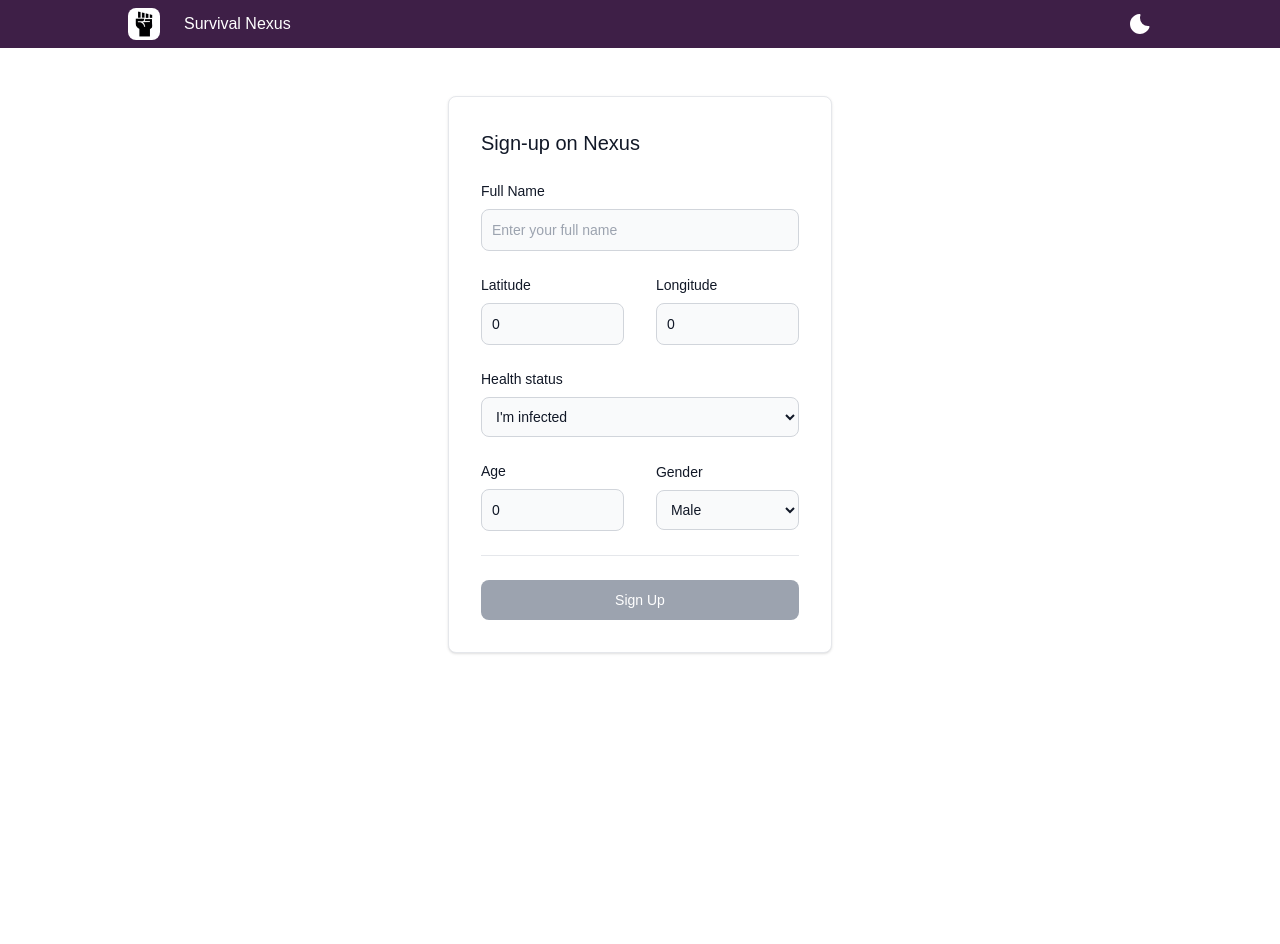
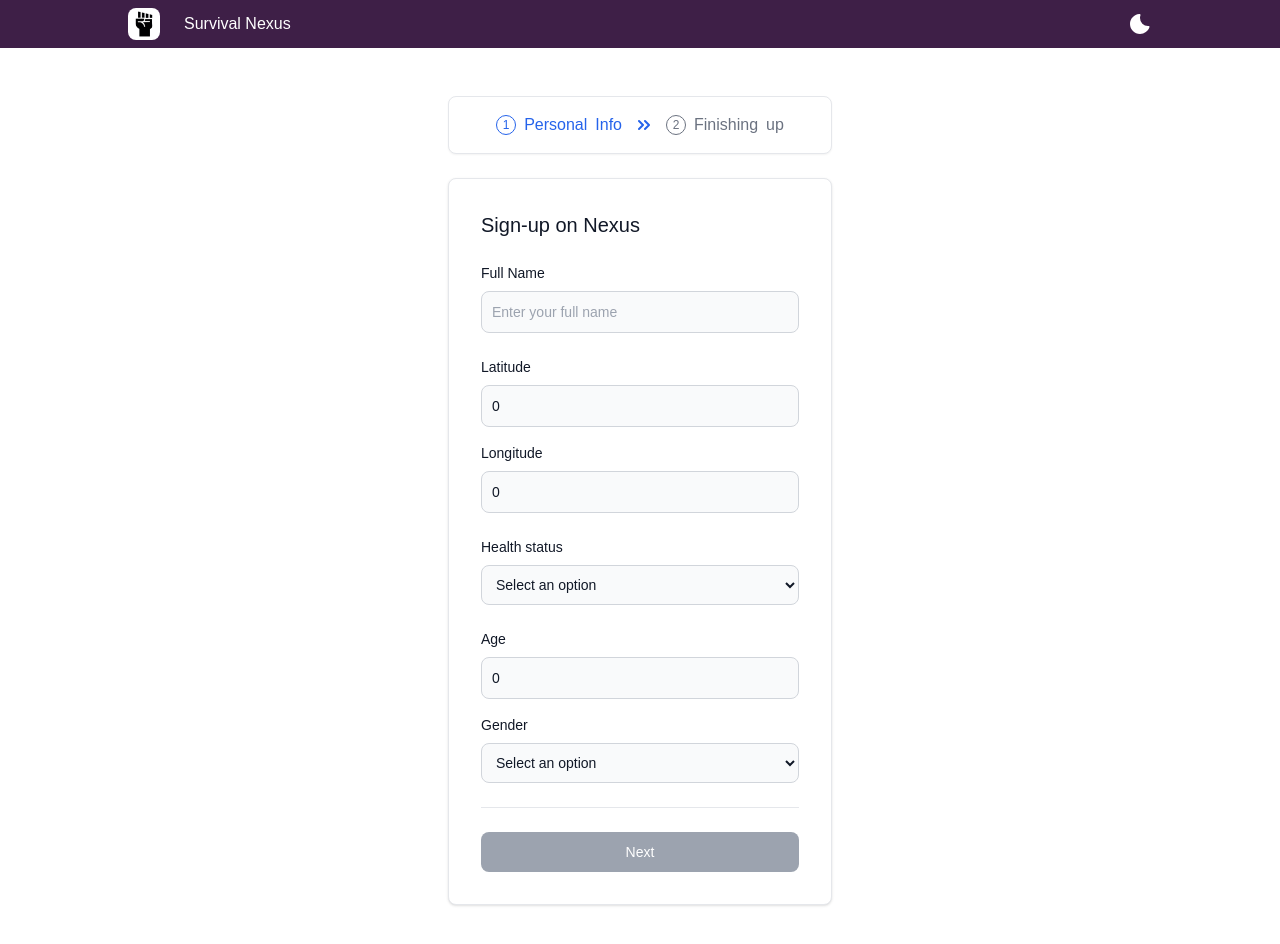
Before and after one commit to nicolaslima321/nexus, a Next.js app in the folder frontend/: page /signup in a window 1280 px wide. Shown: the top 944 px of the page. Before the commit the page ends 800 px from the top, so only its background shows below. Built offline with nearby package versions, Linux system fonts and the light colour scheme; what @mui/material-nextjs would draw is missing.

Commit message:
refactor: components improvements and turn sign up page into an stepper sign up

```diff
--- a/frontend/src/app/api/signup/route.ts
+++ b/frontend/src/app/api/signup/route.ts
@@ -3,6 +3,9 @@ import { performCreation } from "~/apis/account-api";
 export async function POST(request: Request) {
   try {
     const survivorData = await request.json();
+
+    console.log('survivorData');
+    console.log(survivorData);
 
     const creationPayload = await performCreation(survivorData);
 
--- a/frontend/src/app/signup/page.tsx
+++ b/frontend/src/app/signup/page.tsx
@@ -4,80 +4,87 @@ import { useRouter } from "next/navigation";
 import { useState } from "react";
 import Button from "~/components/common/Button";
 import Card from "~/components/common/Card";
-import SelectInput from "~/components/common/SelectInput";
-import TextInput from "~/components/common/TextInput";
 import { useNotification } from "~/contexts/NotificationContext";
 import { ISurvivor } from "~/interfaces";
+import { IAccount } from "~/interfaces/account";
+import SignupFirstStep from "~/page-components/signup/FirstStep";
+import SignupSecondStep from "~/page-components/signup/SecondStep";
 
-export default function LoginPage() {
+export default function SignupPage() {
   const router = useRouter();
   const { notify } = useNotification();
+
+  const [step, setStep] = useState(1);
 
   const [survivor, setSurvivor] = useState<ISurvivor>({
     age: 0,
     fullName: '',
     gender: '',
+    status: '',
     isInfected: false,
     latitude: 0,
     longitude: 0,
   });
 
+  const [account, setAccount] = useState<IAccount>({
+    email: '',
+    password: '',
+    passwordConfirmation: '',
+  });
+
   const [isCreatingSurvivor, setIsCreatingSurvivor] = useState(false);
 
-  const updateSurvivor = (key: string, value: string | number | boolean) => {
-    setSurvivor({
-      ...survivor,
-      [key]: value,
-    });
+  const onUpdateSurvivorData = (key: string, value: string | number | boolean) => {
+    if (step === 1) {
+      setSurvivor({
+        ...survivor,
+        [key]: value,
+      });
+    } else if (step === 2) {
+      setAccount({
+        ...account,
+        [key]: value,
+      });
+    }
   };
 
-  const genderOptions = [
-    {
-      label: "Male",
-      value: 'male',
-    },
-    {
-      label: "Female",
-      value: 'Female',
-    },
-    {
-      label: "Other",
-      value: 'other',
+  const handleSignup = async () => {
+    if (step === 1) {
+      setStep(2);
+
+      return;
     }
-  ];
 
-  const statusOptions = [
-    {
-      label: "I'm infected",
-      value: 'infected',
-    },
-    {
-      label: "I'm healthy!",
-      value: 'healthy',
-    },
-  ];
-
-  const handleSignup = async () => {
     setIsCreatingSurvivor(true);
 
     try {
+      const survivorData = {
+        ...survivor,
+        ...account,
+        name: survivor.fullName,
+        infected: survivor.isInfected,
+        lastLocation: {
+          latitude: survivor.latitude,
+          longitude: survivor.longitude,
+        },
+      };
+
       const authResult = await fetch('/api/signup', {
         method: 'POST',
         headers: {
           'Content-Type': 'application/json',
         },
-        body: JSON.stringify(survivor),
+        body: JSON.stringify(survivorData),
       });
 
       if (authResult.status === 200) {
         notify('success', 'You have successfully sign up!');
 
-        router.push('/');
+        // router.push('/');
       } else {
         notify('error', 'Failed to create account');
       }
     } catch (err) {
-      console.error('err');
       console.error(err);
 
       notify('error', 'An error occurred while trying to create your account');
@@ -86,8 +93,12 @@ export default function LoginPage() {
     setIsCreatingSurvivor(false);
   };
 
-  const hasFilledAllFields = () => {
-    return Object.entries(survivor).some(([key, value]) => {
+  const mustDisableButton = (targetObject: ISurvivor | IAccount) => {
+    const hasPasswordWrong = account.password !== account.passwordConfirmation;
+
+    if (step === 2 && hasPasswordWrong) return true;
+
+    return Object.entries(targetObject).some(([key, value]) => {
       if (key === 'isInfected') {
         return false;
       }
@@ -96,84 +107,44 @@ export default function LoginPage() {
     });
   }
 
+  const liColorClass = (givenStep) => givenStep === step ? 'text-blue-600 dark:text-blue-500' : '';
+  const spanColorClass = (givenStep) => givenStep === step ? 'border-blue-600 dark:border-blue-500' : 'border-gray-500 dark:border-gray-400';
+
   return (
     <div className="flex flex-col items-center">
+      <ol className="flex justify-center items-center p-3 space-x-2 text-sm font-medium text-center text-gray-500 bg-white border border-gray-200 rounded-lg shadow-sm dark:text-gray-400 sm:text-base dark:bg-gray-800 dark:border-gray-700 sm:p-4 sm:space-x-4 rtl:space-x-reverse w-10/12 sm:max-w-sm mb-6">
+        <li className={`flex items-center ${liColorClass(1)}`}>
+          <span className={`flex items-center justify-center w-5 h-5 me-2 text-xs border rounded-full shrink-0 ${spanColorClass(1)}`}>
+            1
+          </span>
+          Personal <span className="hidden sm:inline-flex sm:ms-2">Info</span>
+          <svg className="w-3 h-3 ms-2 sm:ms-4 rtl:rotate-180" aria-hidden="true" xmlns="http://www.w3.org/2000/svg" fill="none" viewBox="0 0 12 10">
+            <path stroke="currentColor" strokeLinecap="round" strokeLinejoin="round" strokeWidth="2" d="m7 9 4-4-4-4M1 9l4-4-4-4"/>
+          </svg>
+        </li>
+        <li className={`flex items-center ${liColorClass(2)}`}>
+          <span className={`flex items-center justify-center w-5 h-5 me-2 text-xs border rounded-full shrink-0 ${spanColorClass(2)}`}>
+            2
+          </span>
+          Finishing <span className="hidden sm:inline-flex sm:ms-2">up</span>
+        </li>
+      </ol>
+
       <Card className="w-10/12 sm:max-w-sm">
         <div className="p-4 sm:p-6 md:p-8">
           <div className="space-y-6">
             <h5 className="text-xl font-medium text-gray-900 dark:text-white">Sign-up on Nexus</h5>
 
-            <TextInput
-              id="fullName"
-              name="Full Name"
-              placeholder="Enter your full name"
-              value={survivor.fullName}
-              onChange={(e) => updateSurvivor('fullName', e.target.value)}
-            />
+            {step === 1 && <SignupFirstStep survivor={survivor} onUpdateSurvivor={onUpdateSurvivorData} />}
 
-            <div className="sm:flex sm:flex-row sm:items-center sm:justify-between">
-              <div className="mb-4 w-full sm:w-[45%] sm:mb-0">
-                <TextInput
-                  id="latitude"
-                  name="Latitude"
-                  placeholder="Current latitude"
-                  type="number"
-                  value={survivor.latitude}
-                  onChange={(e) => updateSurvivor('latitude', e.target.value)}
-                />
-              </div>
-
-              <div className="w-full sm:w-[45%]">
-                <TextInput
-                  id="longitude"
-                  name="Longitude"
-                  placeholder="Current longitude"
-                  type="number"
-                  value={survivor.longitude}
-                  onChange={(e) => updateSurvivor('longitude', e.target.value)}
-                />
-              </div>
-            </div>
-
-            <SelectInput
-              id="status"
-              name="Health status"
-              placeholder="Enter your health status"
-              value={survivor.isInfected}
-              options={statusOptions}
-              onChange={(e) => updateSurvivor('isInfected', e.target.value === 'infected')}
-            />
-
-            <div className="sm:flex sm:flex-row sm:items-center sm:justify-between">
-              <div className="mb-4  w-full sm:w-[45%] sm:mb-0">
-                <TextInput
-                  id="age"
-                  name="Age"
-                  placeholder="Enter your age"
-                  type="number"
-                  value={survivor.age}
-                  onChange={(e) => updateSurvivor('age', e.target.value)}
-                />
-              </div>
-
-              <div className="w-full sm:w-[45%]">
-                <SelectInput
-                  id="gender"
-                  name="Gender"
-                  placeholder="Enter your gender"
-                  value={survivor.gender}
-                  options={genderOptions}
-                  onChange={(e) => updateSurvivor('gender', e.target.value)}
-                />
-              </div>
-            </div>
+            {step === 2 && <SignupSecondStep account={account} onUpdateAccount={onUpdateSurvivorData} />}
 
             <hr className="dark:border-gray-700" />
 
             <Button
               className="w-full"
-              disabled={hasFilledAllFields()}
-              text="Sign Up"
+              disabled={mustDisableButton(step === 1 ? survivor : account)}
+              text={step === 1 ? 'Next' : 'Sign Up'}
               isLoading={isCreatingSurvivor}
               onClick={handleSignup}
             />
--- a/frontend/src/components/common/SelectInput.tsx
+++ b/frontend/src/components/common/SelectInput.tsx
@@ -8,15 +8,24 @@ interface ISelectInput {
 };
 
 export default function SelectInput({ id, name, onChange, options, value }: ISelectInput) {
+  const handleOnChange = (e) => {
+    console.log(e.target.value);
+
+    if (e.target.value) {
+      onChange(e);
+    }
+  };
+
   return (
     <div>
       <label htmlFor={id} className="block mb-2 text-sm font-medium text-gray-900 dark:text-white">{name}</label>
       <select
         id={id}
         className="bg-gray-50 border border-gray-300 text-gray-900 text-sm rounded-lg focus:ring-blue-500 focus:border-blue-500 block w-full p-2.5 dark:bg-gray-700 dark:border-gray-600 dark:placeholder-gray-400 dark:text-white dark:focus:ring-blue-500 dark:focus:border-blue-500"
-        onChange={onChange}
+        onChange={handleOnChange}
         value={value}
       >
+        <option className="hidden" selected value={0}>Select an option</option>
         {options.map(({ label, value }) => <option key={label} value={value}>{label}</option>)}
       </select>
     </div>
--- /dev/null
+++ b/frontend/src/interfaces/account.ts
@@ -0,0 +1,5 @@
+export interface IAccount {
+  email: string;
+  password: string;
+  passwordConfirmation: string;
+};
--- a/frontend/src/interfaces/survivor.ts
+++ b/frontend/src/interfaces/survivor.ts
@@ -2,6 +2,7 @@ export interface ISurvivor {
   age: number;
   fullName: string;
   gender: string;
+  status: string;
   isInfected: boolean;
   latitude: number;
   longitude: number;
--- /dev/null
+++ b/frontend/src/page-components/signup/FirstStep.tsx
@@ -0,0 +1,110 @@
+"use client";
+
+import SelectInput from "~/components/common/SelectInput";
+import TextInput from "~/components/common/TextInput";
+import { ISurvivor } from "~/interfaces";
+
+interface ISignupFirstStep {
+  survivor: ISurvivor;
+  onUpdateSurvivor: (key: string, value: string | number | boolean) => void;
+}
+
+export default function SignupFirstStep({ survivor, onUpdateSurvivor }: ISignupFirstStep) {
+  const genderOptions = [
+    {
+      label: "Male",
+      value: 'male',
+    },
+    {
+      label: "Female",
+      value: 'Female',
+    },
+    {
+      label: "Other",
+      value: 'other',
+    }
+  ];
+
+  const statusOptions = [
+    {
+      label: "I'm infected",
+      value: 'infected',
+    },
+    {
+      label: "I'm healthy!",
+      value: 'healthy',
+    },
+  ];
+
+  return (
+    <>
+      <TextInput
+        id="fullName"
+        name="Full Name"
+        placeholder="Enter your full name"
+        value={survivor.fullName}
+        onChange={(e) => onUpdateSurvivor('fullName', e.target.value)}
+      />
+
+      <div className="sm:flex sm:flex-row sm:items-center sm:justify-between">
+        <div className="mb-4 w-full sm:w-[45%] sm:mb-0">
+          <TextInput
+            id="latitude"
+            name="Latitude"
+            placeholder="Current latitude"
+            type="number"
+            value={survivor.latitude}
+            onChange={(e) => onUpdateSurvivor('latitude', e.target.value)}
+          />
+        </div>
+
+        <div className="w-full sm:w-[45%]">
+          <TextInput
+            id="longitude"
+            name="Longitude"
+            placeholder="Current longitude"
+            type="number"
+            value={survivor.longitude}
+            onChange={(e) => onUpdateSurvivor('longitude', e.target.value)}
+          />
+        </div>
+      </div>
+
+      <SelectInput
+        id="status"
+        name="Health status"
+        placeholder="Enter your health status"
+        value={survivor.status}
+        options={statusOptions}
+        onChange={(e) => {
+          onUpdateSurvivor('isInfected', e.target.value === 'infected');
+          onUpdateSurvivor('status', e.target.value);
+        }}
+      />
+
+      <div className="sm:flex sm:flex-row sm:items-center sm:justify-between">
+        <div className="mb-4  w-full sm:w-[45%] sm:mb-0">
+          <TextInput
+            id="age"
+            name="Age"
+            placeholder="Enter your age"
+            type="number"
+            value={survivor.age}
+            onChange={(e) => onUpdateSurvivor('age', e.target.value)}
+          />
+        </div>
+
+        <div className="w-full sm:w-[45%]">
+          <SelectInput
+            id="gender"
+            name="Gender"
+            placeholder="Enter your gender"
+            value={survivor.gender}
+            options={genderOptions}
+            onChange={(e) => onUpdateSurvivor('gender', e.target.value)}
+          />
+        </div>
+      </div>
+    </>
+  );
+};
--- /dev/null
+++ b/frontend/src/page-components/signup/SecondStep.tsx
@@ -0,0 +1,47 @@
+"use client";
+
+import TextInput from "~/components/common/TextInput";
+import { IAccount } from "~/interfaces/account";
+
+interface ISignupSecondStep {
+  account: IAccount;
+  onUpdateAccount: (key: string, value: string | number | boolean) => void;
+}
+
+export default function SignupSecondStep({ account, onUpdateAccount }: ISignupSecondStep) {
+
+  return (
+    <>
+      <TextInput
+        id="email"
+        name="E-mail"
+        placeholder="Enter your e-mail"
+        type="email"
+        value={account.email}
+        onChange={(e) => onUpdateAccount('email', e.target.value)}
+      />
+
+      <TextInput
+        id="password"
+        name="Password"
+        placeholder="Enter your password"
+        type="password"
+        value={account.password}
+        hasError={Boolean(account.password !== account.passwordConfirmation && account.passwordConfirmation)}
+        errorText="Passwords don't match"
+        onChange={(e) => onUpdateAccount('password', e.target.value)}
+      />
+
+      <TextInput
+        id="passwordConfirmation"
+        name="Password Confirmation"
+        placeholder="Confirm your password"
+        type="password"
+        value={account.passwordConfirmation}
+        hasError={Boolean(account.password !== account.passwordConfirmation && account.password)}
+        errorText="Passwords don't match"
+        onChange={(e) => onUpdateAccount('passwordConfirmation', e.target.value)}
+      />
+    </>
+  );
+};
```
Also changed, not shown: frontend/src/components/common/TextInput.tsx (+20 -3 lines), frontend/src/page-components/index.ts (added).
